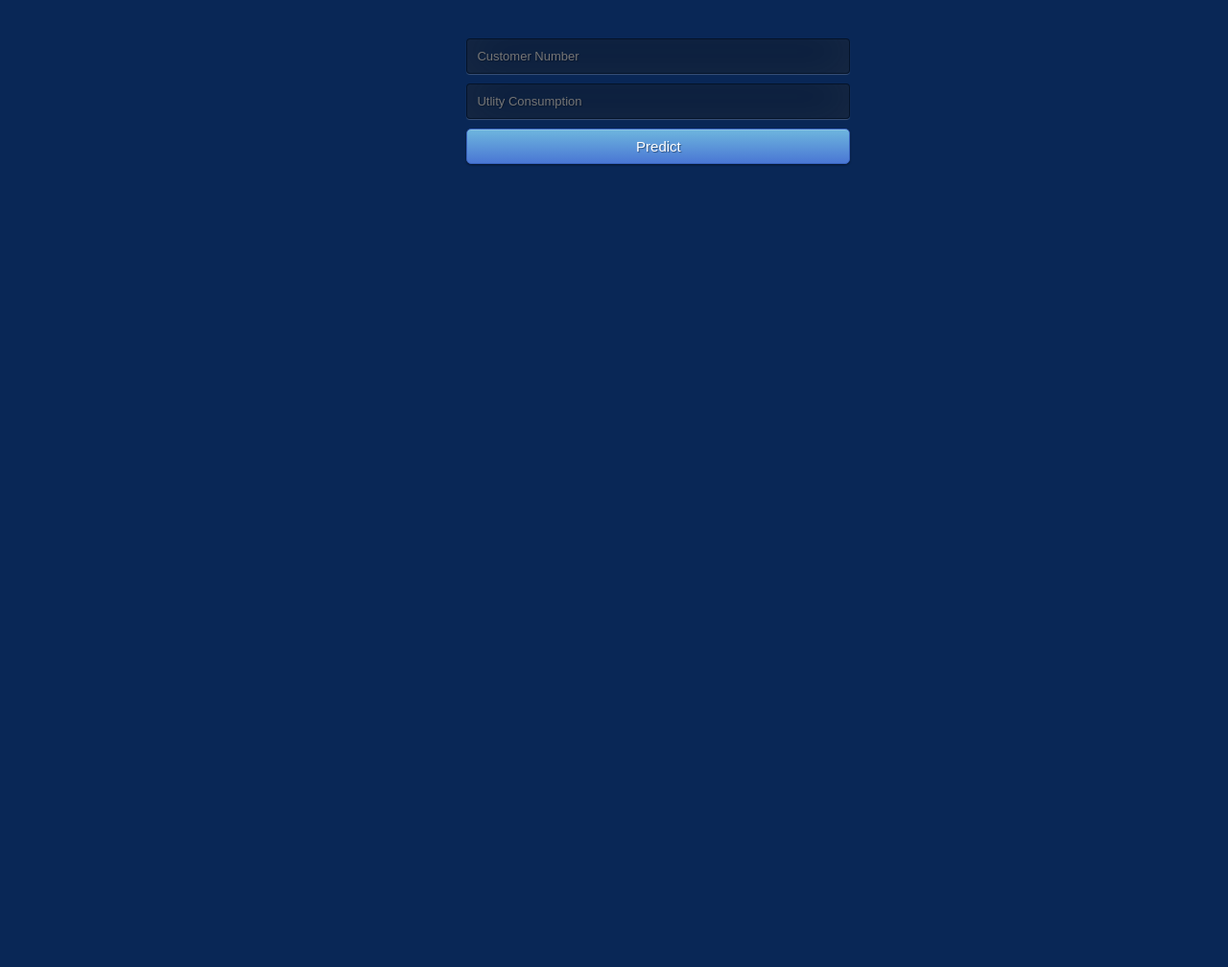
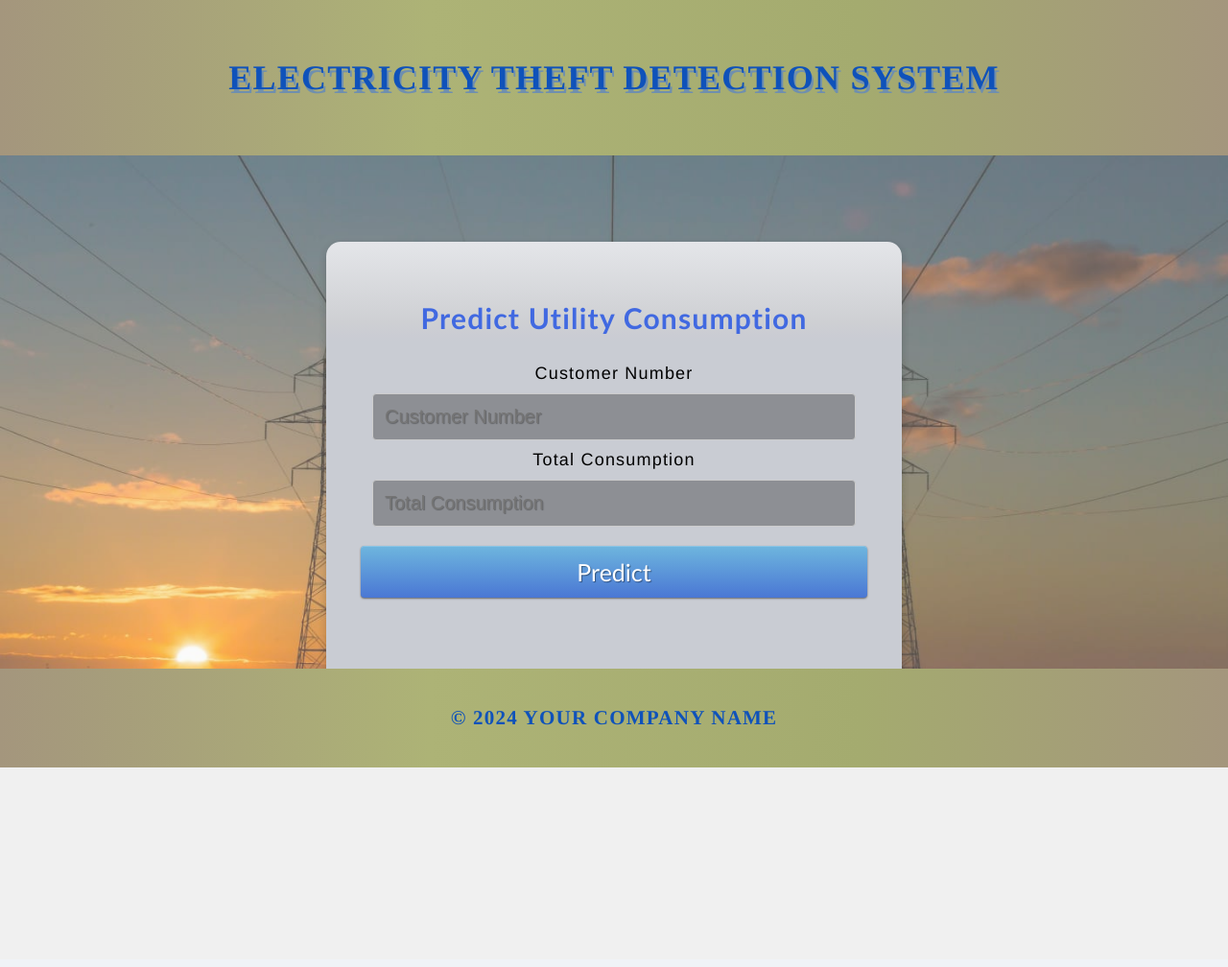
Before and after one commit to mr-fitguy/model-serving, a Flask app: page / in a window 1280 px wide. Shown: the whole page at 96% size. Run offline with Flask 3, Linux system fonts and the light colour scheme.

Commit message:
initial stage ui for model prediction added

```diff
--- a/app.py
+++ b/app.py
@@ -38,7 +38,7 @@ def predict():
 
     output = round(prediction[0], 2)
 
-    return render_template('index.html', prediction_text='Predication is {}'.format(output))
+    return render_template('index.html', prediction_text='PREDICTION IS {}'.format(output))
 
 
 @app.route('/predict_api',methods=['POST'])
--- a/static/css/style.css
+++ b/static/css/style.css
@@ -1,59 +1,166 @@
 @import url(https://fonts.googleapis.com/css?family=Open+Sans);
-.btn { display: inline-block; *display: inline; *zoom: 1; padding: 4px 10px 4px; margin-bottom: 0; font-size: 13px; line-height: 18px; color: #333333; text-align: center;text-shadow: 0 1px 1px rgba(255, 255, 255, 0.75); vertical-align: middle; background-color: #f5f5f5; background-image: -moz-linear-gradient(top, #ffffff, #e6e6e6); background-image: -ms-linear-gradient(top, #ffffff, #e6e6e6); background-image: -webkit-gradient(linear, 0 0, 0 100%, from(#ffffff), to(#e6e6e6)); background-image: -webkit-linear-gradient(top, #ffffff, #e6e6e6); background-image: -o-linear-gradient(top, #ffffff, #e6e6e6); background-image: linear-gradient(top, #ffffff, #e6e6e6); background-repeat: repeat-x; filter: progid:dximagetransform.microsoft.gradient(startColorstr=#ffffff, endColorstr=#e6e6e6, GradientType=0); border-color: #e6e6e6 #e6e6e6 #e6e6e6; border-color: rgba(0, 0, 0, 0.1) rgba(0, 0, 0, 0.1) rgba(0, 0, 0, 0.25); border: 1px solid #e6e6e6; -webkit-border-radius: 4px; -moz-border-radius: 4px; border-radius: 4px; -webkit-box-shadow: inset 0 1px 0 rgba(255, 255, 255, 0.2), 0 1px 2px rgba(0, 0, 0, 0.05); -moz-box-shadow: inset 0 1px 0 rgba(255, 255, 255, 0.2), 0 1px 2px rgba(0, 0, 0, 0.05); box-shadow: inset 0 1px 0 rgba(255, 255, 255, 0.2), 0 1px 2px rgba(0, 0, 0, 0.05); cursor: pointer; *margin-left: .3em; }
-.btn:hover, .btn:active, .btn.active, .btn.disabled, .btn[disabled] { background-color: #e6e6e6; }
-.btn-large { padding: 9px 14px; font-size: 15px; line-height: normal; -webkit-border-radius: 5px; -moz-border-radius: 5px; border-radius: 5px; }
-.btn:hover { color: #333333; text-decoration: none; background-color: #e6e6e6; background-position: 0 -15px; -webkit-transition: background-position 0.1s linear; -moz-transition: background-position 0.1s linear; -ms-transition: background-position 0.1s linear; -o-transition: background-position 0.1s linear; transition: background-position 0.1s linear; }
-.btn-primary, .btn-primary:hover { text-shadow: 0 -1px 0 rgba(0, 0, 0, 0.25); color: #ffffff; }
-.btn-primary.active { color: rgba(255, 255, 255, 0.75); }
-.btn-primary { background-color: #4a77d4; background-image: -moz-linear-gradient(top, #6eb6de, #4a77d4); background-image: -ms-linear-gradient(top, #6eb6de, #4a77d4); background-image: -webkit-gradient(linear, 0 0, 0 100%, from(#6eb6de), to(#4a77d4)); background-image: -webkit-linear-gradient(top, #6eb6de, #4a77d4); background-image: -o-linear-gradient(top, #6eb6de, #4a77d4); background-image: linear-gradient(top, #6eb6de, #4a77d4); background-repeat: repeat-x; filter: progid:dximagetransform.microsoft.gradient(startColorstr=#6eb6de, endColorstr=#4a77d4, GradientType=0);  border: 1px solid #3762bc; text-shadow: 1px 1px 1px rgba(0,0,0,0.4); box-shadow: inset 0 1px 0 rgba(255, 255, 255, 0.2), 0 1px 2px rgba(0, 0, 0, 0.5); }
-.btn-primary:hover, .btn-primary:active, .btn-primary.active, .btn-primary.disabled, .btn-primary[disabled] { filter: none; background-color: #4a77d4; }
-.btn-block { width: 100%; display:block; }
 
-* { -webkit-box-sizing:border-box; -moz-box-sizing:border-box; -ms-box-sizing:border-box; -o-box-sizing:border-box; box-sizing:border-box; }
+.btn {
+	display: inline-block;
+	*display: inline;
+	*zoom: 1;
+	padding: 4px 10px 4px;
+	margin-bottom: 0;
+	font-size: 20px;
+	line-height: 18px;
+	color: #333333;
+	text-align: center;
+	text-shadow: 0 1px 1px rgba(255, 255, 255, 0.75);
+	vertical-align: middle;
+	background-color: #f5f5f5;
+	background-image: -moz-linear-gradient(top, #ffffff, #e6e6e6);
+	background-image: -ms-linear-gradient(top, #ffffff, #e6e6e6);
+	background-image: -webkit-gradient(linear, 0 0, 0 100%, from(#ffffff), to(#e6e6e6));
+	background-image: -webkit-linear-gradient(top, #ffffff, #e6e6e6);
+	background-image: -o-linear-gradient(top, #ffffff, #e6e6e6);
+	background-image: linear-gradient(top, #ffffff, #e6e6e6);
+	background-repeat: repeat-x;
+	filter: progid:dximagetransform.microsoft.gradient(startColorstr=#ffffff, endColorstr=#e6e6e6, GradientType=0);
+	border-color: #e6e6e6 #e6e6e6 #e6e6e6;
+	border-color: rgba(0, 0, 0, 0.1) rgba(0, 0, 0, 0.1) rgba(0, 0, 0, 0.25);
+	border: 1px solid #e6e6e6;
+	-webkit-border-radius: 4px;
+	-moz-border-radius: 4px;
+	border-radius: 4px;
+	-webkit-box-shadow: inset 0 1px 0 rgba(255, 255, 255, 0.2), 0 1px 2px rgba(0, 0, 0, 0.05);
+	-moz-box-shadow: inset 0 1px 0 rgba(255, 255, 255, 0.2), 0 1px 2px rgba(0, 0, 0, 0.05);
+	box-shadow: inset 0 1px 0 rgba(255, 255, 255, 0.2), 0 1px 2px rgba(0, 0, 0, 0.05);
+	cursor: pointer;
+	*margin-left: .3em;
+}
 
-html { width: 100%; height:100%;  }
+.btn:hover,
+.btn:active,
+.btn.active,
+.btn.disabled,
+.btn[disabled] {
+	background-color: #e6e6e6;
+}
+
+.btn-large {
+	padding: 9px 14px;
+	font-size: 20px;
+	line-height: normal;
+	-webkit-border-radius: 5px;
+	-moz-border-radius: 5px;
+	border-radius: 5px;
+}
+
+.btn:hover {
+	color: #333333;
+	text-decoration: none;
+	background-color: #e6e6e6;
+	background-position: 0 -15px;
+	-webkit-transition: background-position 0.1s linear;
+	-moz-transition: background-position 0.1s linear;
+	-ms-transition: background-position 0.1s linear;
+	-o-transition: background-position 0.1s linear;
+	transition: background-position 0.1s linear;
+}
+
+.btn-primary,
+.btn-primary:hover {
+	text-shadow: 0 -1px 0 rgba(0, 0, 0, 0.25);
+	color: #ffffff;
+}
+
+.btn-primary.active {
+	color: rgba(255, 255, 255, 0.75);
+}
+
+.btn-primary {
+	background-color: #4a77d4;
+	background-image: -moz-linear-gradient(top, #6eb6de, #4a77d4);
+	background-image: -ms-linear-gradient(top, #6eb6de, #4a77d4);
+	background-image: -webkit-gradient(linear, 0 0, 0 100%, from(#6eb6de), to(#4a77d4));
+	background-image: -webkit-linear-gradient(top, #6eb6de, #4a77d4);
+	background-image: -o-linear-gradient(top, #6eb6de, #4a77d4);
+	background-image: linear-gradient(top, #6eb6de, #4a77d4);
+	background-repeat: repeat-x;
+	filter: progid:dximagetransform.microsoft.gradient(startColorstr=#6eb6de, endColorstr=#4a77d4, GradientType=0);
+	border: 1px solid #3762bc;
+	text-shadow: 1px 1px 1px rgba(0, 0, 0, 0.4);
+	box-shadow: inset 0 1px 0 rgba(255, 255, 255, 0.2), 0 1px 2px rgba(0, 0, 0, 0.5);
+}
+
+.btn-primary:hover,
+.btn-primary:active,
+.btn-primary.active,
+.btn-primary.disabled,
+.btn-primary[disabled] {
+	filter: none;
+	background-color: #4a77d4;
+}
+
+.btn-block {
+	width: 100%;
+	display: block;
+}
+
+* {
+	-webkit-box-sizing: border-box;
+	-moz-box-sizing: border-box;
+	-ms-box-sizing: border-box;
+	-o-box-sizing: border-box;
+	box-sizing: border-box;
+}
+
+html {
+	width: 100%;
+	height: 100%;
+}
 
 body {
 	width: 100%;
-	height:1000px;
+	height: 1000px;
 	font-family: 'Open Sans', sans-serif;
 	background: #092756;
 	color: #fff;
 	font-size: 18px;
-	text-align:center;
-	letter-spacing:1.2px;
-	 overflow-y: scroll !important;
-    overflow-x: hidden;
+	text-align: center;
+	letter-spacing: 1.2px;
+	overflow-y: scroll !important;
+	overflow-x: hidden;
 
 }
+
 .login {
 	position: absolute;
 	top: 5%;
-	left:38%;
+	left: 38%;
 
-	width:400px;
-	height:800px;
+	width: 400px;
+	height: 800px;
 }
 
-.login h1 { color: #fff; text-shadow: 0 0 10px rgba(0,0,0,0.3); letter-spacing:1px; text-align:center; }
+.login h1 {
+	color: #fff;
+	text-shadow: 0 0 10px rgba(0, 0, 0, 0.3);
+	letter-spacing: 1px;
+	text-align: center;
+}
 
 input {
 	width: 100%;
 	margin-bottom: 10px;
-	background: rgba(0,0,0,0.3);
+	background: rgba(0, 0, 0, 0.3);
 	border: none;
 	outline: none;
 	padding: 10px;
-	font-size: 13px;
+	font-size: 20px;
 	color: #fff;
-	text-shadow: 1px 1px 1px rgba(0,0,0,0.3);
-	border: 1px solid rgba(0,0,0,0.3);
+	text-shadow: 1px 1px 1px rgba(0, 0, 0, 0.3);
+	border: 1px solid rgba(0, 0, 0, 0.3);
 	border-radius: 4px;
-	box-shadow: inset 0 -5px 45px rgba(100,100,100,0.2), 0 1px 1px rgba(255,255,255,0.2);
+
 	-webkit-transition: box-shadow .5s ease;
 	-moz-transition: box-shadow .5s ease;
 	-o-transition: box-shadow .5s ease;
 	-ms-transition: box-shadow .5s ease;
 	transition: box-shadow .5s ease;
 }
-input:focus { box-shadow: inset 0 -5px 45px rgba(100,100,100,0.4), 0 1px 1px rgba(255,255,255,0.2); }
--- a/templates/index.html
+++ b/templates/index.html
@@ -1,37 +1,150 @@
 <!DOCTYPE html>
-<html >
-<!--From https://codepen.io/frytyler/pen/EGdtg-->
+<html lang="en">
+
 <head>
   <meta charset="UTF-8">
   <title>ML API</title>
   <link href='https://fonts.googleapis.com/css?family=Pacifico' rel='stylesheet' type='text/css'>
-<link href='https://fonts.googleapis.com/css?family=Arimo' rel='stylesheet' type='text/css'>
-<link href='https://fonts.googleapis.com/css?family=Hind:300' rel='stylesheet' type='text/css'>
-<link href='https://fonts.googleapis.com/css?family=Open+Sans+Condensed:300' rel='stylesheet' type='text/css'>
-<link rel="stylesheet" href="{{ url_for('static', filename='css/style.css') }}">
+  <link href='https://fonts.googleapis.com/css?family=Arimo' rel='stylesheet' type='text/css'>
+  <link href='https://cdnjs.cloudflare.com/ajax/libs/font-awesome/5.15.4/css/all.min.css' rel='stylesheet' type='text/css'>
+  <link rel="stylesheet" href="{{ url_for('static', filename='css/style.css') }}">
+  <style>
+    body {
+      font-family: 'Arimo', sans-serif;
+      margin: 0;
+      padding: 0;
+      background: #f0f0f0;
+    }
 
+    header {
+      background: rgb(164,150,125);
+      background: linear-gradient(90deg, rgba(164,150,125,1) 0%, rgba(173,179,118,1) 35%, rgba(164,171,111,1) 70%, rgba(164,150,125,1) 100%);
+      color: #0F52BA;
+      text-shadow: #6F8FAF 2px 4px;
+
+      text-align: center;
+      padding: 2em;
+      font-family: "Times";
+    }
+
+    .background-image {
+      position: fixed;
+      top: 0;
+      left: 0;
+      width: 100%;
+      height: 100%;
+      z-index: -1;
+      opacity: 0.7;
+    }
+
+    .background-image img {
+      width: 100%;
+      height: 100%;
+
+    }
+
+    .transparent-box {
+      background: #C9CCD3;
+ background-image: linear-gradient(-180deg, rgba(255,255,255,0.50) 0%, rgba(0,0,0,0.50) 100%);
+ background-blend-mode: lighten;
+      padding: 2em;
+      margin: 2em auto;
+      max-width: 600px;
+      border-radius: 15px;
+      box-shadow: 0 4px 8px rgba(0, 0, 0, 0.2);
+      text-align: center;
+      margin-top:5em;
+    }
+
+    .transparent-box h2 {
+      margin-bottom: 1em;
+      color: #4169E1;
+      font-weight: bold;
+      font-family:"Optima";
+      font-size: 30px;
+    }
+
+    .transparent-box input[type="text"] {
+      width: calc(100% - 24px);
+      padding: 12px;
+      margin: 10px 0;
+      border: 1px solid #ccc;
+      border-radius: 4px;
+      display: inline-block;
+      box-sizing: border-box;
+    }
+
+    .transparent-box button {
+
+      color: white;
+      padding: 12px;
+      margin: 10px 0;
+      border: none;
+      border-radius: 4px;
+      cursor: pointer;
+      width: 100;
+      transition: background-color 0.3s ease;
+      font-size:25px;
+      font-family:"Optima";
+      box-sizing: border-box;
+    }
+
+
+
+    footer {
+      text-align: center;
+      padding: 1em;
+      background: rgb(164,150,125);
+      background: linear-gradient(90deg, rgba(164,150,125,1) 0%, rgba(173,179,118,1) 35%, rgba(164,171,111,1) 70%, rgba(164,150,125,1) 100%);
+      color: #0F52BA;
+      font-family: "Times";
+      position: fixed;
+      bottom: 0;
+      width: 100%;
+    }
+
+    @keyframes fadeIn {
+      from { opacity: 0; }
+      to { opacity: 1; }
+    }
+
+    .transparent-box {
+      animation: fadeIn 1s ease-in-out;
+    }
+    p{
+      color: black;
+      padding: 0.5em;
+      font-family: "Didot";
+      font-size: 1.5em;
+    }
+
+
+  </style>
 </head>
 
 <body>
- <div class="login">
- <div>
+  <header>
+    <h1>ELECTRICITY THEFT DETECTION SYSTEM</h1>
+  </header>
 
-	</div>
+  <div class="background-image">
+    <img src="{{ url_for('static', filename='images/bg.jpeg') }}" alt="Background Image">
+  </div>
 
-     <!-- Main Input For Receiving Query to our ML -->
-    <form action="{{ url_for('predict')}}"method="post">
-      <input type="text" name="CustomerNo" placeholder="Customer Number" required="required" />
-    	<input type="text" name="YearsExperience" placeholder="Utlity Consumption" required="required" />
-
-        <button type="submit" class="btn btn-primary btn-block btn-large">Predict</button>
+  <div class="transparent-box">
+    <h2>Predict Utility Consumption</h2>
+    <form action="{{ url_for('predict') }}" method="post">
+    <div style="color:black"> Customer Number </div> <input type="text" name="CustomerNo" placeholder="Customer Number" required="required" />
+    <div style="color:black"> Total Consumption</div><input type="text" name="YearsExperience" placeholder="Total Consumption" required="required" />
+      <button type="submit" class="btn btn-primary btn-block btn-large">Predict</button>
     </form>
 
-   <br>
-   <br>
-   {{ prediction_text }}
+    <p>{{ prediction_text }}</p>
+  </div>
 
- </div>
+  <footer>
+    <h3>&copy; 2024 YOUR COMPANY NAME</h3>
+  </footer>
+</body>
 
-
-</body>
 </html>
```
Also changed, not shown: static/images/bg.jpeg (added), 3 other files.
